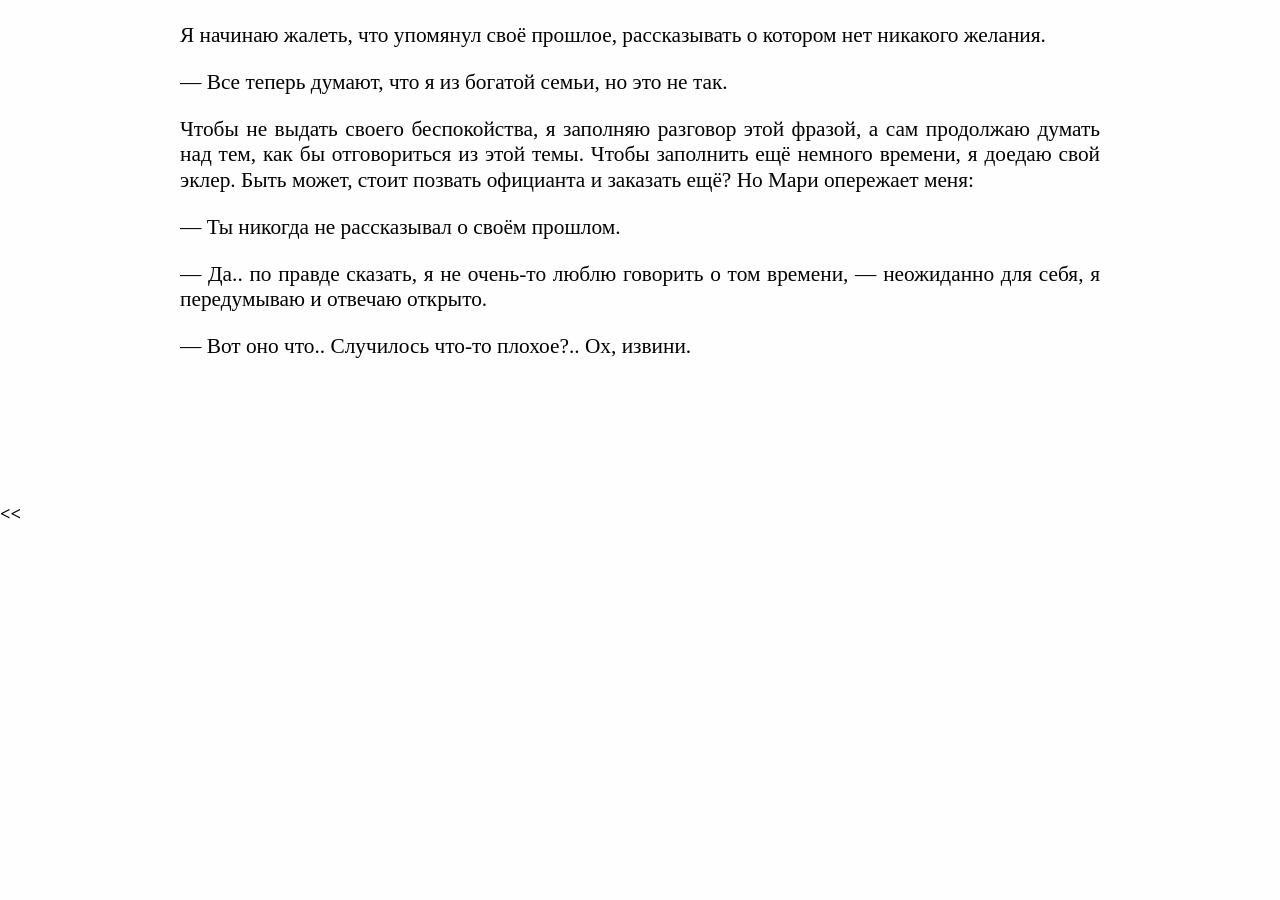
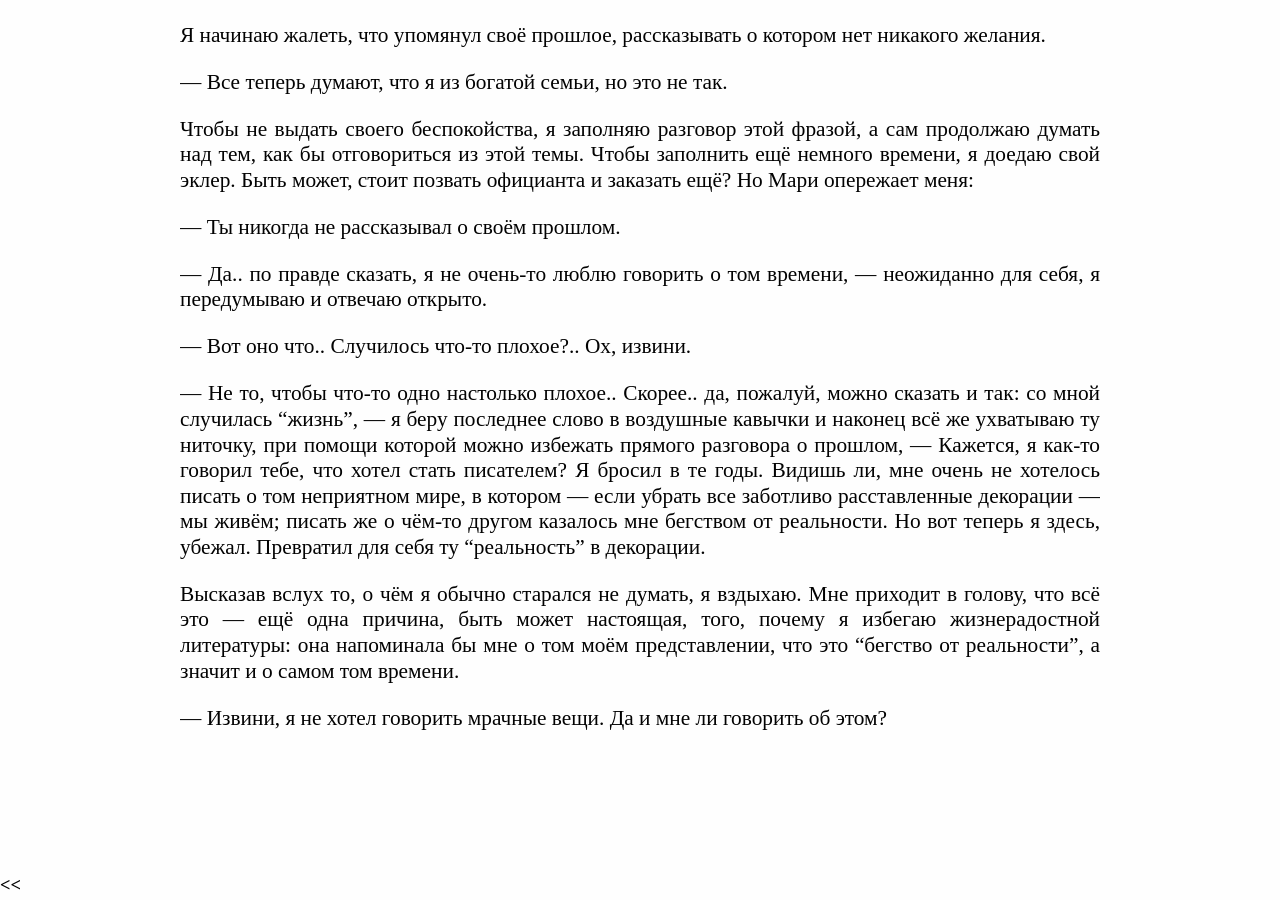
Before and after one commit to caryoscelus/lezvije-travy, a Jekyll site: the page built from text/meeting.md, in a window 1280 px wide and 900 px high, scrolled down 3261 px. Built offline with Jekyll 4.4.1, drawn with Linux system fonts in a browser that asks for light colours; before the commit the page ends 3790 px from its top, so only the background shows below that.

Commit message:
text (meeting)

```diff
--- a/text/meeting.md
+++ b/text/meeting.md
@@ -160,3 +160,19 @@ title: "?????"
 неожиданно для себя, я передумываю и отвечаю открыто.
 
 — Вот оно что.. Случилось что-то плохое?.. Ох, извини.
+
+— Не то, чтобы что-то одно настолько плохое.. Скорее.. да, пожалуй, можно
+сказать и так: со мной случилась "жизнь", — я беру последнее слово в воздушные
+кавычки и наконец всё же ухватываю ту ниточку, при помощи которой можно избежать
+прямого разговора о прошлом, — Кажется, я как-то говорил тебе, что хотел стать
+писателем? Я бросил в те годы. Видишь ли, мне очень не хотелось писать о том
+неприятном мире, в котором — если убрать все заботливо расставленные декорации —
+мы живём; писать же о чём-то другом казалось мне бегством от реальности. Но вот
+теперь я здесь, убежал. Превратил для себя ту "реальность" в декорации.
+
+Высказав вслух то, о чём я обычно старался не думать, я вздыхаю. Мне приходит в
+голову, что всё это — ещё одна причина, быть может настоящая, того, почему я
+избегаю жизнерадостной литературы: она напоминала бы мне о том моём
+представлении, что это "бегство от реальности", а значит и о самом том времени.
+
+— Извини, я не хотел говорить мрачные вещи. Да и мне ли говорить об этом?
```
